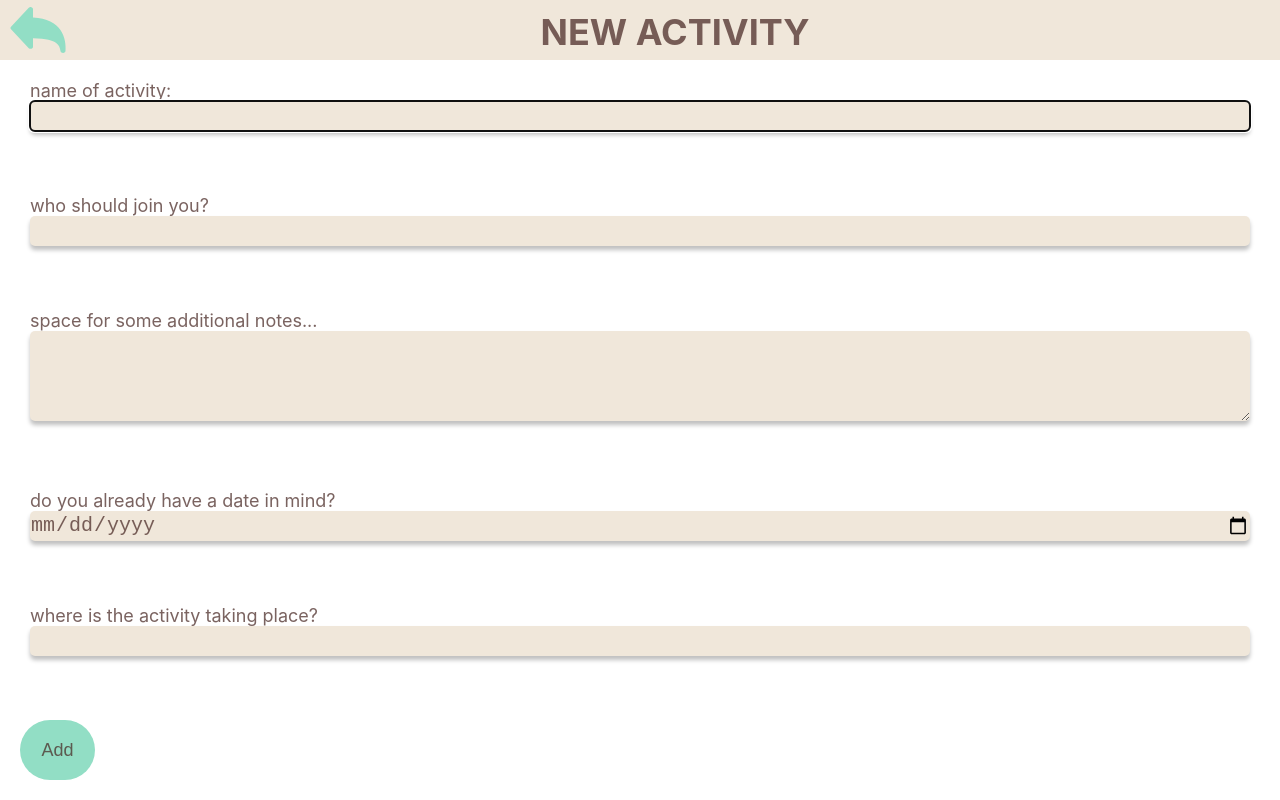
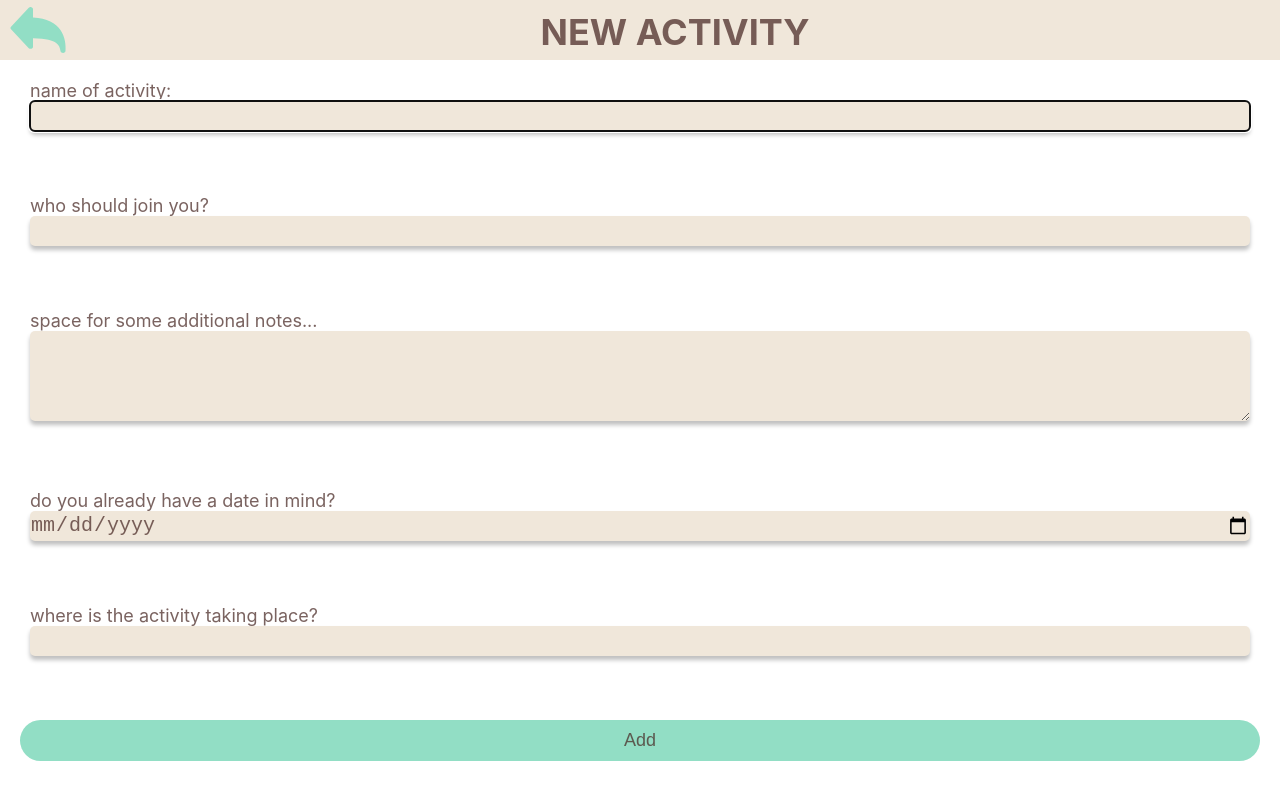
Before and after one commit to JelenadlS/capstone-project, a React (Create React App) app: page /newactivity in a window 1280 px wide. Built offline with nearby package versions, Linux system fonts and the light colour scheme.

Commit message:
Adjust other bottons correctly again

```diff
--- a/src/components/Button.js
+++ b/src/components/Button.js
@@ -8,6 +8,7 @@ export default function Button({
   justifySelf,
   onClick,
   width,
+  height,
   borderRadius,
   boxShadow,
 }) {
@@ -19,6 +20,7 @@ export default function Button({
       justifySelf={justifySelf}
       onClick={onClick}
       width={width}
+      height={height}
       borderRadius={borderRadius}
       boxShadow={boxShadow}
     >
@@ -38,5 +40,5 @@ const WrapperButton = styled.button`
   justify-self: ${props => props.justifySelf || 'stretch'};
   width: ${props => props.width || '75px'};
   margin: ${props => props.margin || '0px'};
-  height: 60px;
+  height: ${props => props.height || '60px'};
 `;
--- a/src/components/DeleteModal.js
+++ b/src/components/DeleteModal.js
@@ -11,6 +11,7 @@ export default function DeleteModal(props) {
       <div>
         <Button
           width="fit-content"
+          height="fit-content"
           fontSize="14px"
           type="submit"
           onClick={props.onClose}
@@ -19,6 +20,7 @@ export default function DeleteModal(props) {
         </Button>
         <Button
           width="fit-content"
+          height="fit-content"
           fontSize="14px"
           type="submit"
           margin="15px"
--- a/src/components/Form.js
+++ b/src/components/Form.js
@@ -123,7 +123,9 @@ export default function Form({ onAddActivity }) {
         )}
       </label>
 
-      <Button type="submit">Add</Button>
+      <Button width="100%" height="fit-content" type="submit">
+        Add
+      </Button>
     </WrapperForm>
   );
 }
```
